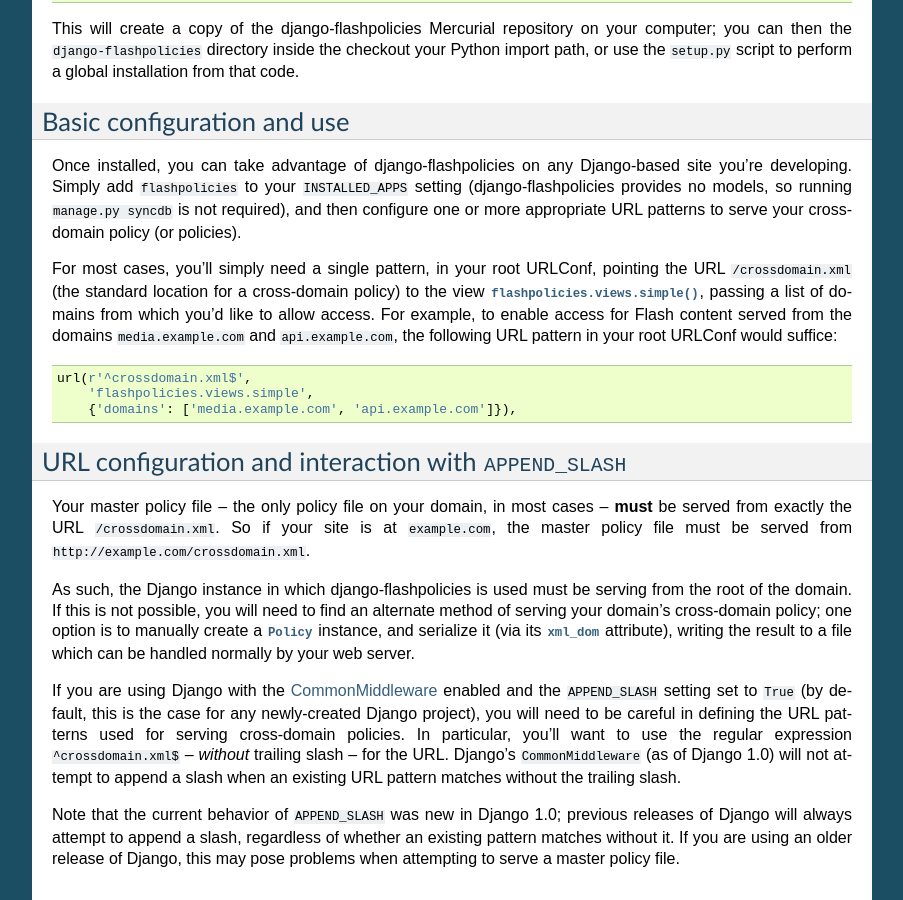
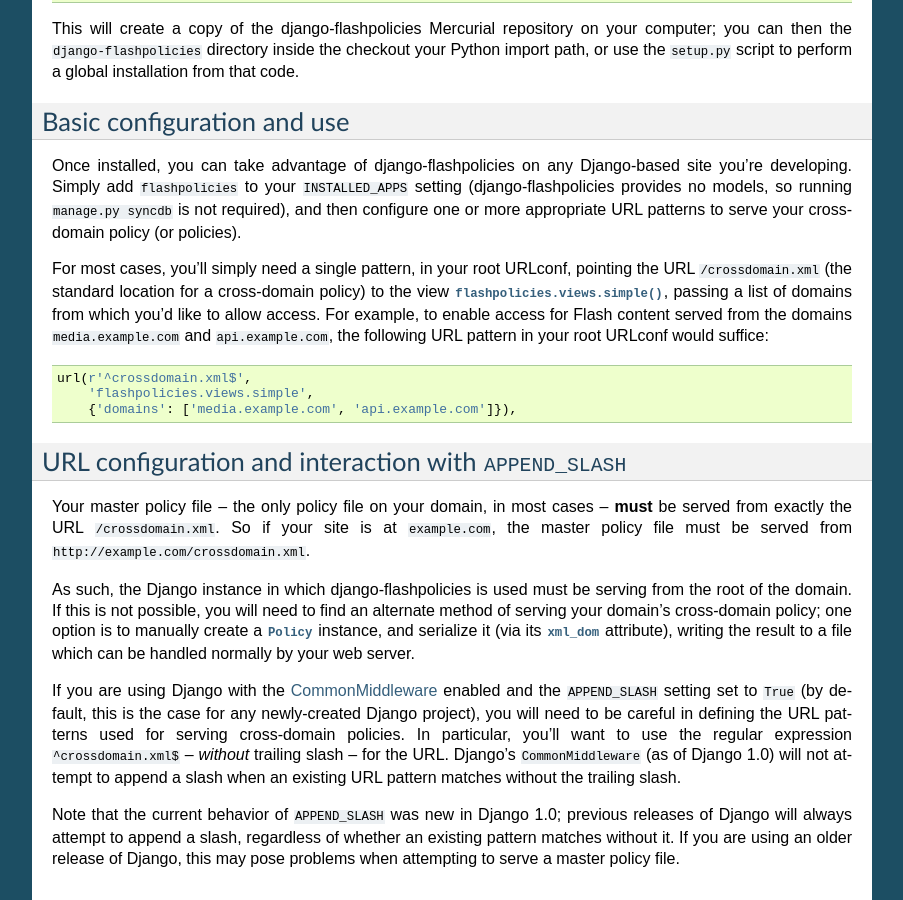
Before and after one commit to ubernostrum/django-flashpolicies, a Sphinx documentation site: the page built from docs/install.rst, in a window 1280 px wide and 900 px high, scrolled down 1340 px. Shown: the whole window, without its empty margins (198-1101 px from the left). Built offline with Sphinx 7.4.7, drawn with Linux system fonts in a browser that asks for light colours.

```diff
--- a/docs/index.rst
+++ b/docs/index.rst
@@ -19,7 +19,7 @@ the URL ``/crossdomain.xml`` to the view
 :func:`flashpolicies.views.simple` and passing a list of domains from
 which you want to allow access. For example, to allow access from
 Flash content served from ``media.example.com``, you could place the
-following in the root URLConf of your Django site:
+following in the root URLconf of your Django site:
 
 .. code-block:: python
 
--- a/docs/install.rst
+++ b/docs/install.rst
@@ -109,12 +109,12 @@ configure one or more appropriate URL patterns to serve your
 cross-domain policy (or policies).
 
 For most cases, you'll simply need a single pattern, in your root
-URLConf, pointing the URL ``/crossdomain.xml`` (the standard location
+URLconf, pointing the URL ``/crossdomain.xml`` (the standard location
 for a cross-domain policy) to the view
 :func:`flashpolicies.views.simple`, passing a list of domains from
 which you'd like to allow access. For example, to enable access for
 Flash content served from the domains ``media.example.com`` and
-``api.example.com``, the following URL pattern in your root URLConf
+``api.example.com``, the following URL pattern in your root URLconf
 would suffice:
 
 .. code-block:: python
```
